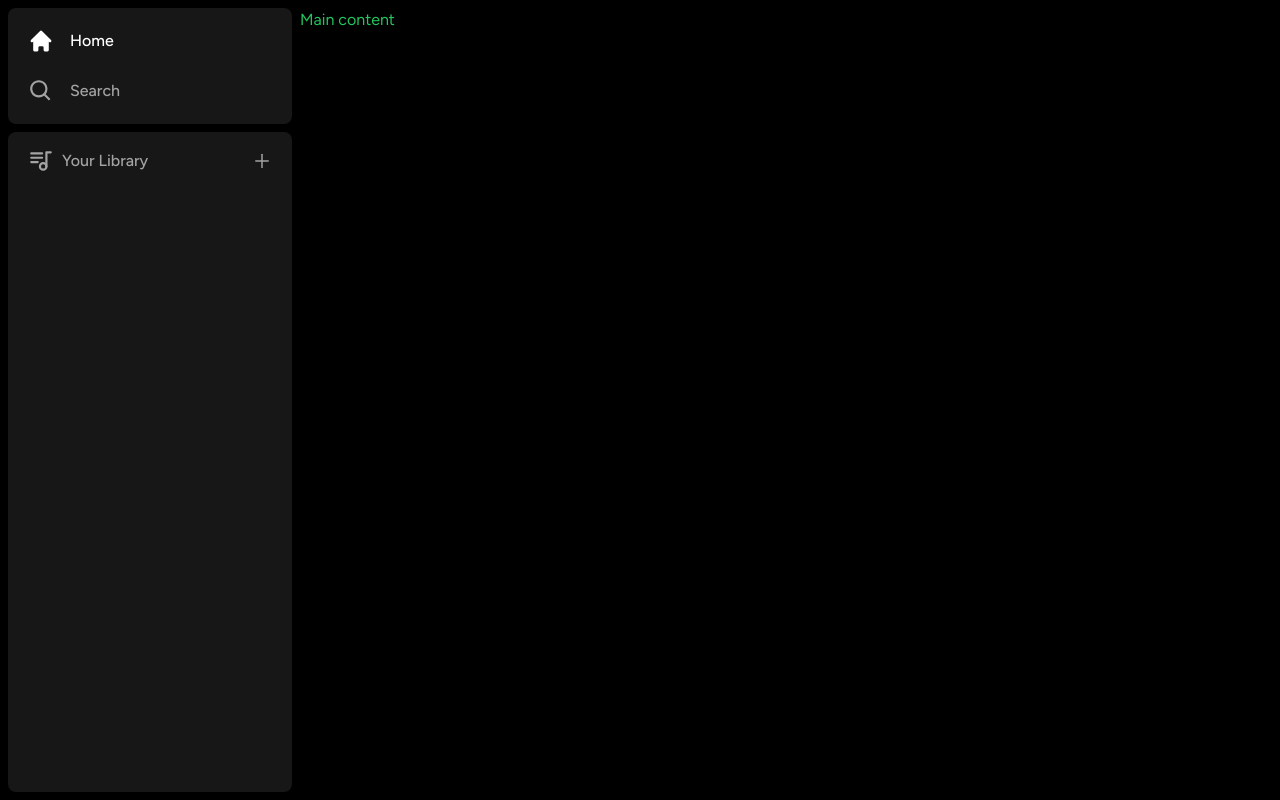
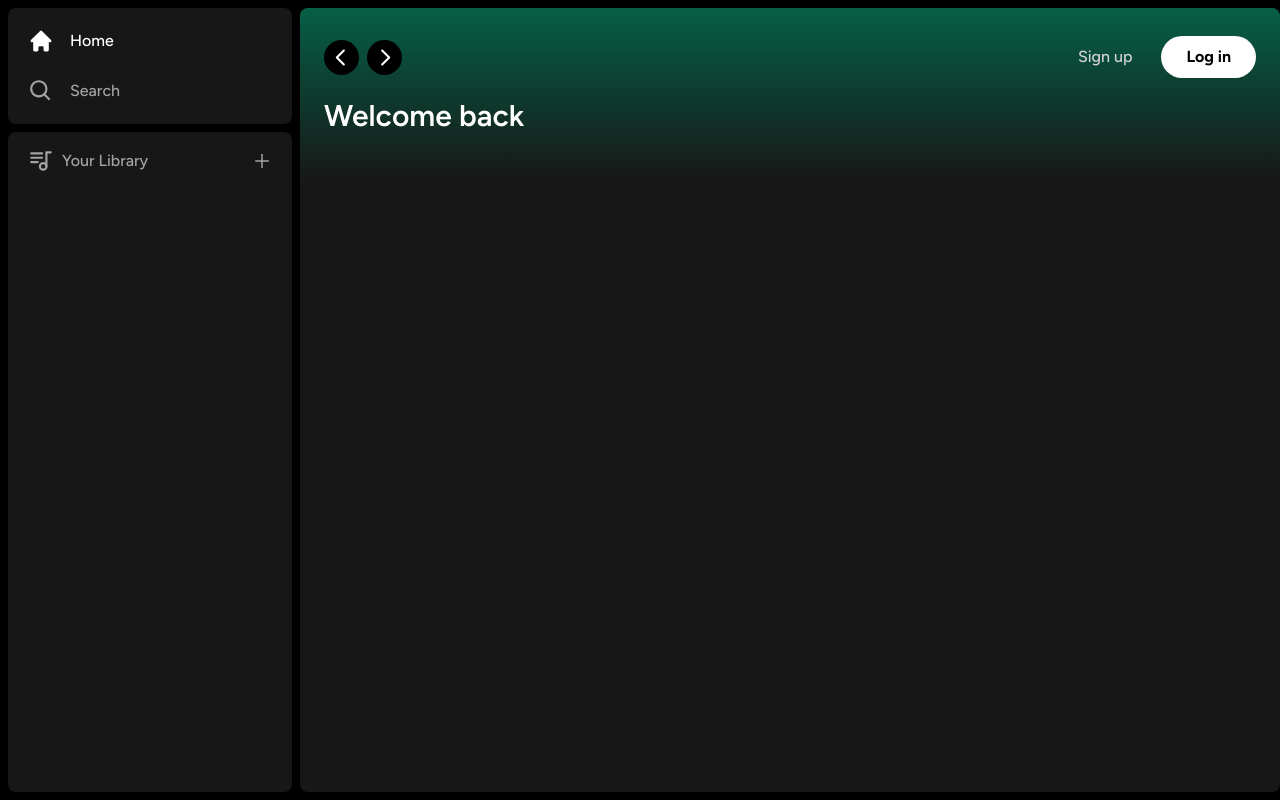
Before and after one commit to matheusoliveira21tec/spotify-clone, a Next.js app: page / in a window 1280 px wide. Built offline with nearby package versions, Linux system fonts and the light colour scheme.

Commit message:
main in progress

```diff
--- a/app/(site)/page.tsx
+++ b/app/(site)/page.tsx
@@ -1,5 +1,38 @@
+import Header from "@/components/Header";
+
 export default function Home() {
   return (
-    <div className="text-green-500"> Main content</div>
+    <div
+      className="
+      bg-neutral-900
+      rounded-lg
+      h-full
+      w-full
+      overflow-hidden
+      overflow-y-auto
+    "
+    >
+      <Header> <div className="mb-2">
+        <h1
+          className="
+            text-white
+              text-3xl
+              font-semibold
+            ">
+          Welcome back
+        </h1>
+        <div
+          className="
+              grid
+              grid-cols-1
+              sm:grid-cols-2
+              xl:grid-cols-3
+              2xl:grid-cols-4
+              gap-3
+              mt-4
+            "
+        ></div>
+      </div></Header>
+    </div>
   )
 }
--- /dev/null
+++ b/components/Button.tsx
@@ -0,0 +1,58 @@
+// Importando a função `forwardRef` do pacote 'react' e a função `twMerge` do pacote 'tailwind-merge'
+import { forwardRef } from "react";
+import { twMerge } from "tailwind-merge";
+
+// Definindo a interface para as props do componente Button
+export interface ButtonProps extends React.ButtonHTMLAttributes<HTMLButtonElement> { }
+
+// Definindo o componente Button utilizando `forwardRef`
+const Button = forwardRef<HTMLButtonElement, ButtonProps>(({
+    className,
+    children,
+    disabled,
+    type = 'button',
+    ...props
+}, ref) => {
+    // Retornando o elemento de botão com estilos do Tailwind CSS e outras propriedades
+    return (
+        <button
+            type={type}
+            className={twMerge(
+                // Estilos base do botão utilizando tailwind-merge
+                `
+        w-full
+        rounded-full
+        bg-green-500
+        border
+        border-transparent
+        px-3
+        py-3
+        disabled:cursor-not-allowed
+        disabled:opacity-50
+        text-black
+        font-bold
+        hover:opacity-75
+        transition
+      `,
+                // Estilos adicionais para botões desativados
+                disabled && 'opacity-75 cursor-not-allowed',
+                // Classe de estilo fornecida via prop `className`
+                className
+            )}
+            // Propriedade `disabled` do botão
+            disabled={disabled}
+            // Referência do botão repassada via `forwardRef`
+            ref={ref}
+            // Repassando todas as outras propriedades para o elemento de botão
+            {...props}
+        >
+            {children} {/* Conteúdo interno do botão (texto ou outros elementos) */}
+        </button>
+    );
+});
+
+// Definindo o nome a ser mostrado no DevTools (facilita a depuração)
+Button.displayName = "Button";
+
+// Exportando o componente Button como padrão
+export default Button;
--- /dev/null
+++ b/components/Header.tsx
@@ -0,0 +1,75 @@
+"use client";
+
+import { twMerge } from "tailwind-merge";
+import { RxCaretLeft, RxCaretRight } from "react-icons/rx";
+import { useRouter } from "next/navigation";
+import { FaUserAlt } from "react-icons/fa";
+import { HiHome } from "react-icons/hi";
+import { BiSearch } from "react-icons/bi";
+
+
+import Button from "./Button";
+
+interface HeaderProps {
+    children: React.ReactNode;
+    className?: string;
+}
+
+const Header: React.FC<HeaderProps> = ({
+    children,
+    className,
+}) => {
+    const router = useRouter();
+
+    const handleLogout = async () => {
+        //todo
+    }
+
+    return (
+        <div className={twMerge(`h-fit bg-gradient-to-b  from-emerald-800 p-6`, className)}>
+            <div className="w-full mb-4 flex items-center justify-between">
+                <div className="hidden md:flex gap-x-2 items-center">
+                    <button
+                        onClick={() => router.back()}
+                        className="rounded-full  bg-black flex items-center justify-center cursor-pointer hover:opacity-75 transition">
+                        <RxCaretLeft className="text-white" size={35} />
+                    </button>
+                    <button
+                        onClick={() => router.forward()}
+                        className="rounded-full  bg-black flex items-center justify-center cursor-pointer hover:opacity-75 transition">
+                        <RxCaretRight className="text-white" size={35} />
+                    </button>
+                </div>
+                <div className="flex md:hidden gap-x-2 items-center">
+                    <button
+                        onClick={() => router.push('/')}
+                        className="rounded-full p-2  bg-white flex items-center justify-center cursor-pointer hover:opacity-75 transition">
+                        <HiHome className="text-black" size={20} />
+                    </button>
+                    <button
+                        onClick={() => router.push('/search')}
+                        className="rounded-full p-2  bg-white flex items-center justify-center cursor-pointer hover:opacity-75 transition">
+                        <BiSearch className="text-black" size={20} />
+                    </button>
+                </div>
+                <div className="flex justify-between items-center gap-x-4">
+                    <>
+                        <div>
+                            <Button className="bg-transparent  text-neutral-300 font-medium">
+                                Sign up
+                            </Button>
+                        </div>
+                        <div>
+                            <Button className=" bg-white px-6 py-2">
+                                Log in
+                            </Button>
+                        </div>
+                    </>
+                </div>
+            </div>
+            {children}
+        </div>
+    );
+}
+
+export default Header;
```
